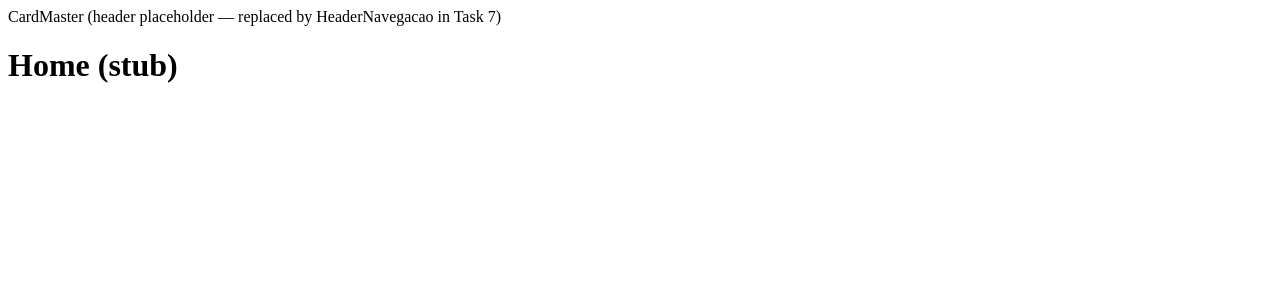
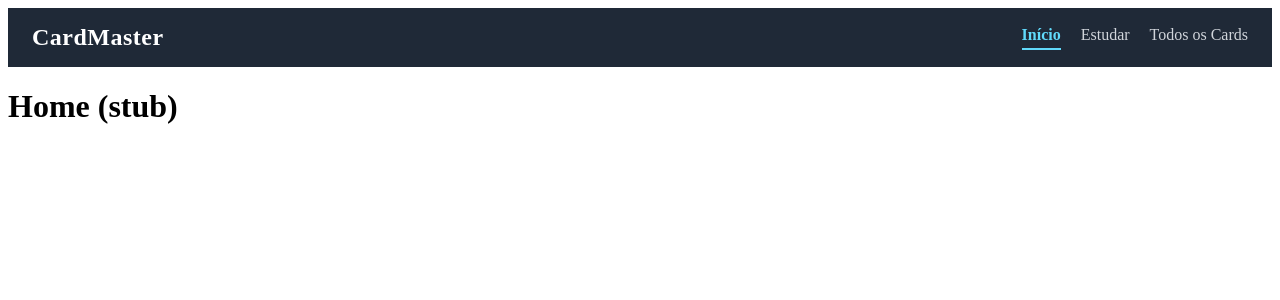
Before and after one commit to Cleok3Lima/frontend-avancado-mvp, a React (Vite) app: page / in a window 1280 px wide. Shown: the top 300 px of the page. Built offline with nearby package versions, Linux system fonts and the light colour scheme.

Commit message:
feat: add HeaderNavegacao with useLocation active link highlighting

```diff
--- /dev/null
+++ b/src/components/HeaderNavegacao/HeaderNavegacao.jsx
@@ -0,0 +1,38 @@
+import { useLocation } from "react-router-dom";
+import { useFlashcards } from "../../context/FlashcardsContext";
+import { HeaderWrapper, Logo, Nav, NavLinkStyled } from "./HeaderNavegacao.styles";
+
+export function HeaderNavegacao() {
+  const location = useLocation();
+  const { categories } = useFlashcards();
+  const firstCategoryId = categories[0]?.id;
+
+  const isHomeActive = location.pathname === "/";
+  const isStudyActive = location.pathname.startsWith("/study");
+  const isAllCardsActive = location.pathname.startsWith("/cards");
+
+  return (
+    <HeaderWrapper>
+      <Logo>CardMaster</Logo>
+      <Nav>
+        <NavLinkStyled to="/" $active={isHomeActive}>
+          Início
+        </NavLinkStyled>
+        <NavLinkStyled
+          to={firstCategoryId ? `/study/${firstCategoryId}` : "#"}
+          $active={isStudyActive}
+          $disabled={!firstCategoryId}
+        >
+          Estudar
+        </NavLinkStyled>
+        <NavLinkStyled
+          to={firstCategoryId ? `/cards/${firstCategoryId}` : "#"}
+          $active={isAllCardsActive}
+          $disabled={!firstCategoryId}
+        >
+          Todos os Cards
+        </NavLinkStyled>
+      </Nav>
+    </HeaderWrapper>
+  );
+}
--- /dev/null
+++ b/src/components/HeaderNavegacao/HeaderNavegacao.styles.js
@@ -0,0 +1,44 @@
+import styled from "styled-components";
+import { Link } from "react-router-dom";
+
+export const HeaderWrapper = styled.header`
+  display: flex;
+  align-items: center;
+  justify-content: space-between;
+  padding: 1rem 1.5rem;
+  background-color: #1f2937;
+  color: #fff;
+  flex-wrap: wrap;
+  gap: 0.75rem;
+
+  @media (max-width: 600px) {
+    flex-direction: column;
+    align-items: flex-start;
+  }
+`;
+
+export const Logo = styled.span`
+  font-size: 1.5rem;
+  font-weight: 700;
+  letter-spacing: 0.5px;
+`;
+
+export const Nav = styled.nav`
+  display: flex;
+  gap: 1.25rem;
+  flex-wrap: wrap;
+`;
+
+export const NavLinkStyled = styled(Link)`
+  color: ${(props) => (props.$active ? "#61dafb" : "#d1d5db")};
+  font-weight: ${(props) => (props.$active ? "700" : "400")};
+  text-decoration: none;
+  border-bottom: ${(props) => (props.$active ? "2px solid #61dafb" : "2px solid transparent")};
+  padding-bottom: 0.25rem;
+  opacity: ${(props) => (props.$disabled ? 0.4 : 1)};
+  pointer-events: ${(props) => (props.$disabled ? "none" : "auto")};
+
+  &:hover {
+    color: #61dafb;
+  }
+`;
--- a/src/layout/MainLayout.jsx
+++ b/src/layout/MainLayout.jsx
@@ -1,9 +1,10 @@
 import { Outlet } from "react-router-dom";
+import { HeaderNavegacao } from "../components/HeaderNavegacao/HeaderNavegacao";
 
 export function MainLayout() {
   return (
     <div>
-      <header>CardMaster (header placeholder — replaced by HeaderNavegacao in Task 7)</header>
+      <HeaderNavegacao />
       <main>
         <Outlet />
       </main>
```
